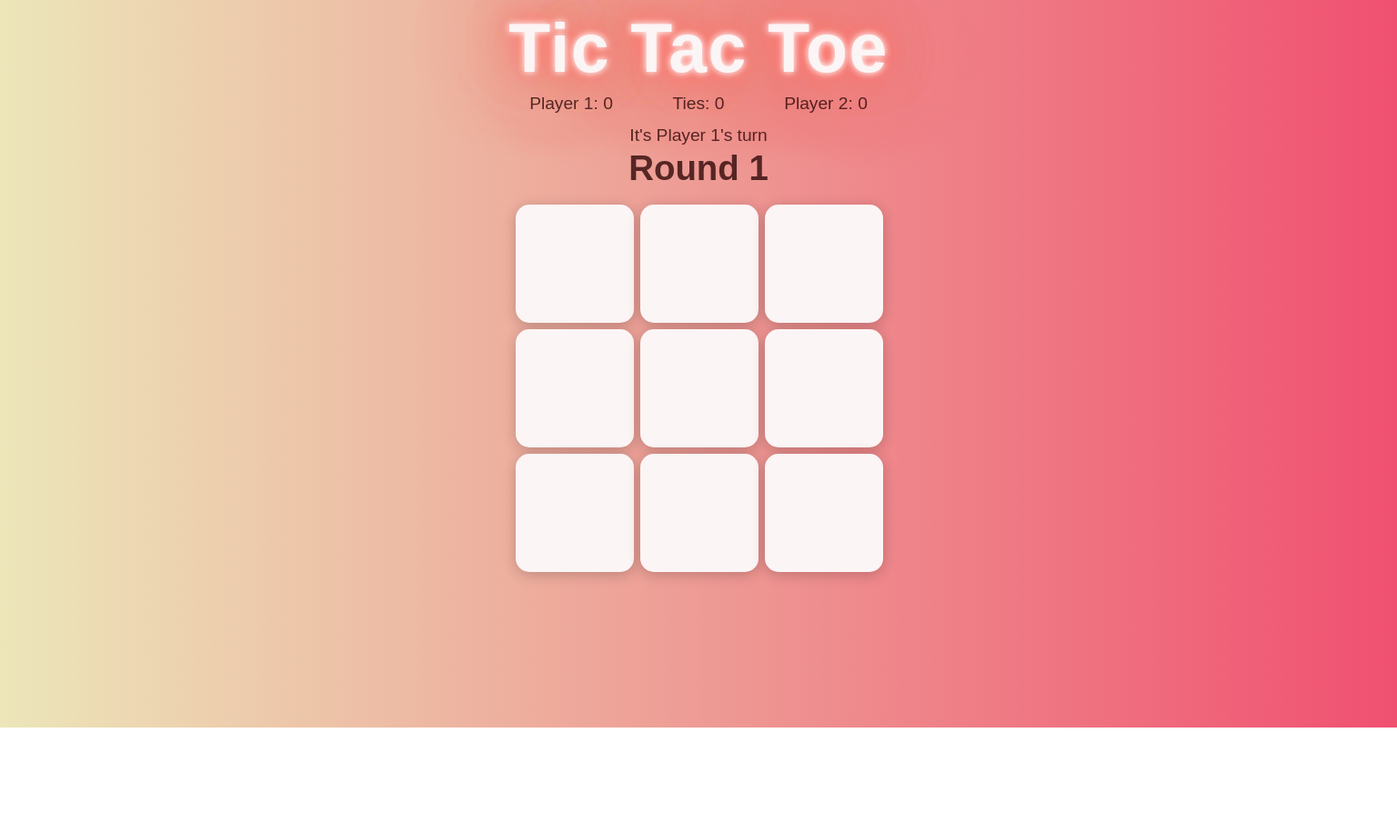
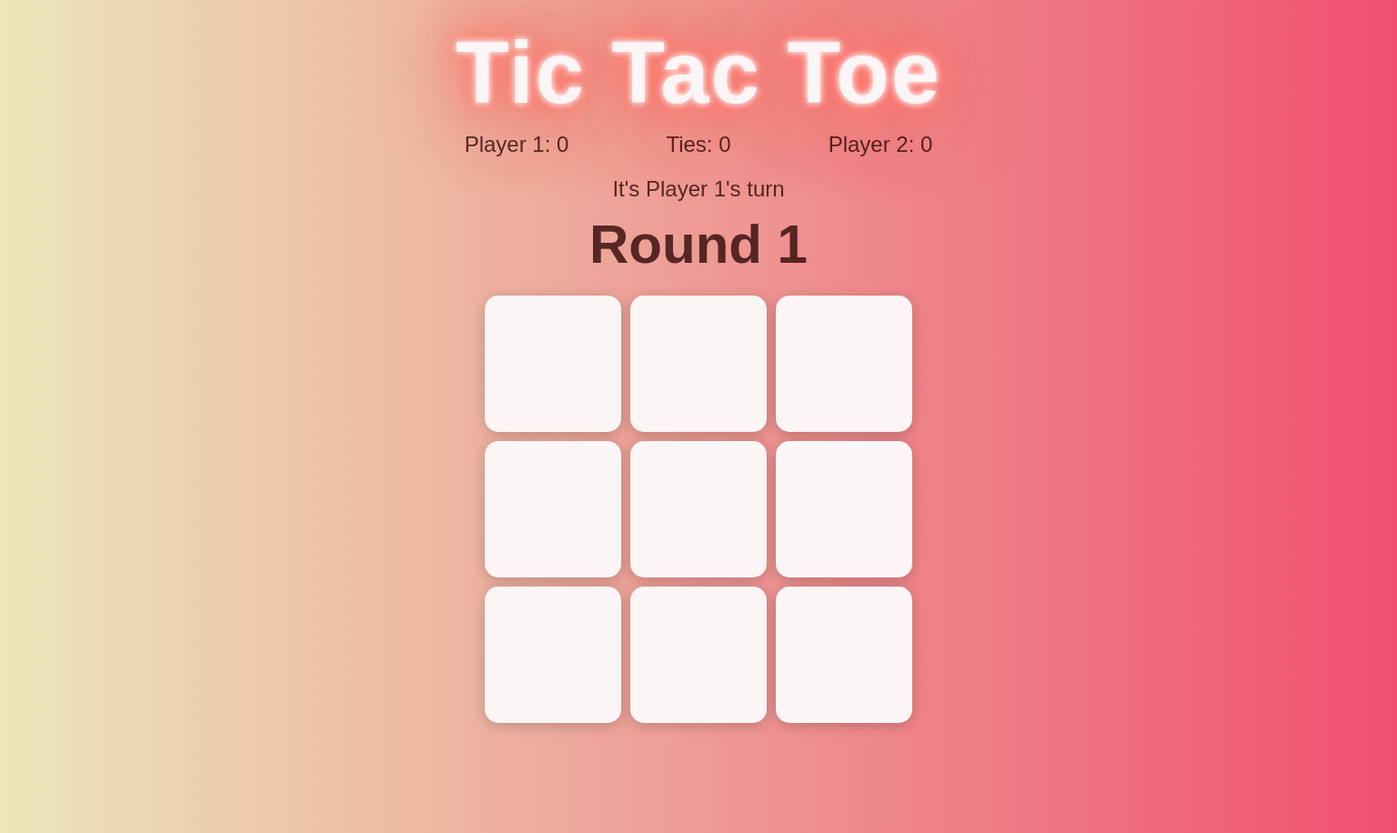
Before and after one commit to pik-nik/GAProject1-tic-tac-toe, a plain HTML site: page index.html in a window 1536 px wide. Shown: the whole page at 91% size. Before the commit the page ends 800 px from the top, so only its background shows below. Drawn offline with Linux system fonts and the light colour scheme.

Commit message:
added media query for large desktop

```diff
--- a/app.js
+++ b/app.js
@@ -95,7 +95,7 @@
 
 boxes.forEach(box => {
     box.addEventListener("mouseover", handleHover)
-});
+})
 
 function handleHoverOff () {
     let boxHovering = event.target
@@ -105,7 +105,7 @@
 
 boxes.forEach(box => {
     box.addEventListener("mouseout", handleHoverOff)
-});
+})
 
 function handleClick(event) {
     let boxClicked = event.target
--- a/style.css
+++ b/style.css
@@ -83,6 +83,10 @@
     visibility: hidden;
 }
 
+.results-message {
+    font-size: 1.2em;
+}
+
 .play-again-button {
     display: block;
     margin: 15px auto;
@@ -157,6 +161,10 @@
         box-shadow: 0px 3px 15px rgba(0,0,0,0.2);
     }
 
+    .results-message {
+        font-size: 1em;
+    }
+
     .play-again-button {
         margin: 15px auto;
         font-size: 1em;
@@ -166,7 +174,7 @@
     }
 }
 
-@media (min-width: 414px) and (max-width: 703px) {
+@media (min-width: 415px) and (max-width: 703px) {
     body {
         width: 80%;
         max-width: 500px;
@@ -216,6 +224,10 @@
         box-shadow: 0px 3px 15px rgba(0,0,0,0.2);
     }
 
+    .results-message {
+        font-size: 1.1em;
+    }
+
     .play-again-button {
         margin: 15px auto;
         font-size: 1.1em;
@@ -224,3 +236,66 @@
         box-shadow: 0px 3px 15px rgba(0,0,0,0.2);
     }
 }
+
+@media (min-width: 1471px) {
+    body {
+        width: 80%;
+        max-width: 1000px;
+        margin: 25px auto;
+    }
+
+    header h1 {
+        font-size: 6em;
+        letter-spacing: 2px;
+    }
+
+    .counter-wrapper {
+        line-height: 1.2;
+        font-size: 1.5em;
+        padding-top: 10px;
+    }
+
+    .counter-wrapper h2 {
+        font-size: 2.5em;
+        margin-bottom: 0;
+    }
+
+    .plays-counter {
+        padding-bottom: 10px;
+        width: 60%;
+    }
+
+    .turn-message {
+        padding: 10px 0;
+    }
+
+    .grid {
+        grid-template-columns: repeat(3, 150px);
+        grid-template-rows: repeat(3, 150px);
+        width: 470px;
+        height: 470px;
+        margin: 20px auto;
+        gap: 10px;
+    }
+
+    .box {
+        font-size: 7em;
+        width: 150px;
+        height: 150px;
+        display: grid;
+        border-radius: 15px;
+        box-shadow: 0px 3px 15px rgba(0,0,0,0.2);
+    }
+
+    .results-message {
+        font-size: 1.5em;
+    }
+
+    .play-again-button {
+        margin: 15px auto;
+        font-size: 1.5em;
+        padding: 1em;
+        border-radius: 10px;
+        box-shadow: 0px 3px 15px rgba(0,0,0,0.2);
+    }
+}
```
Also changed, not shown: README.md.
